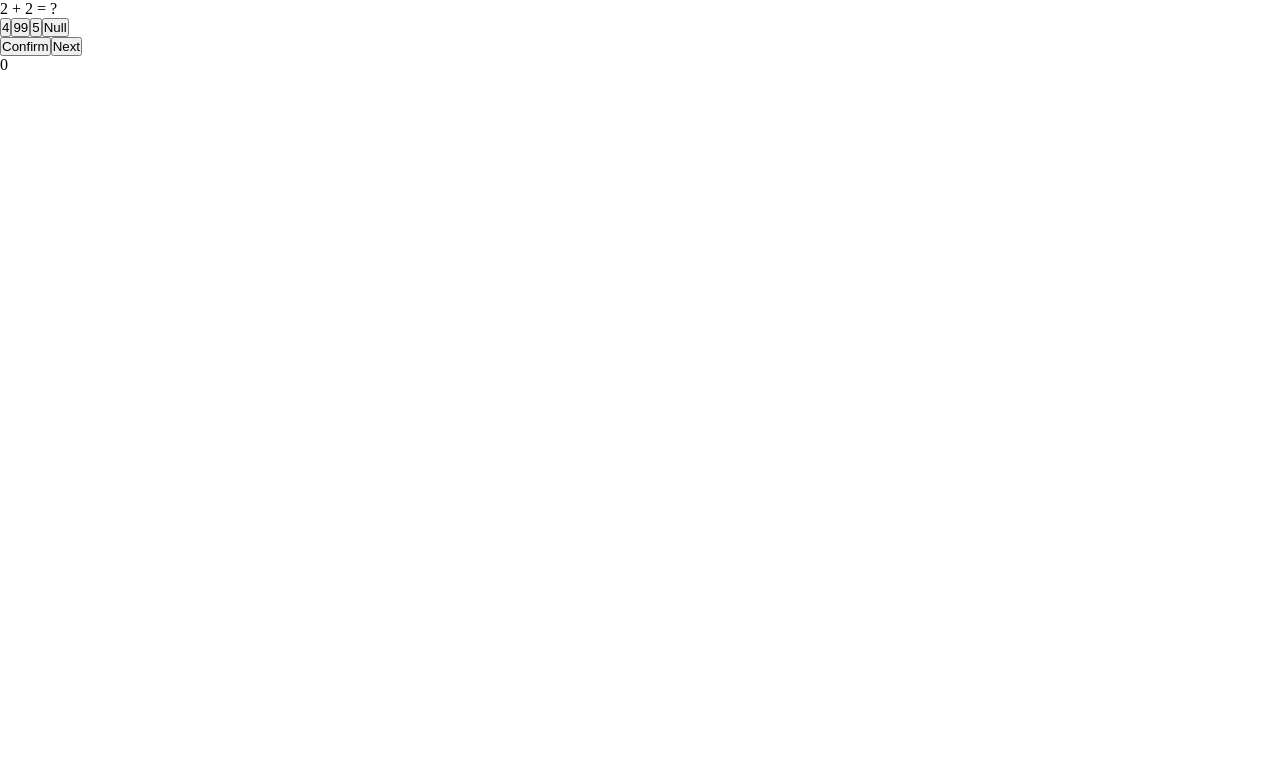
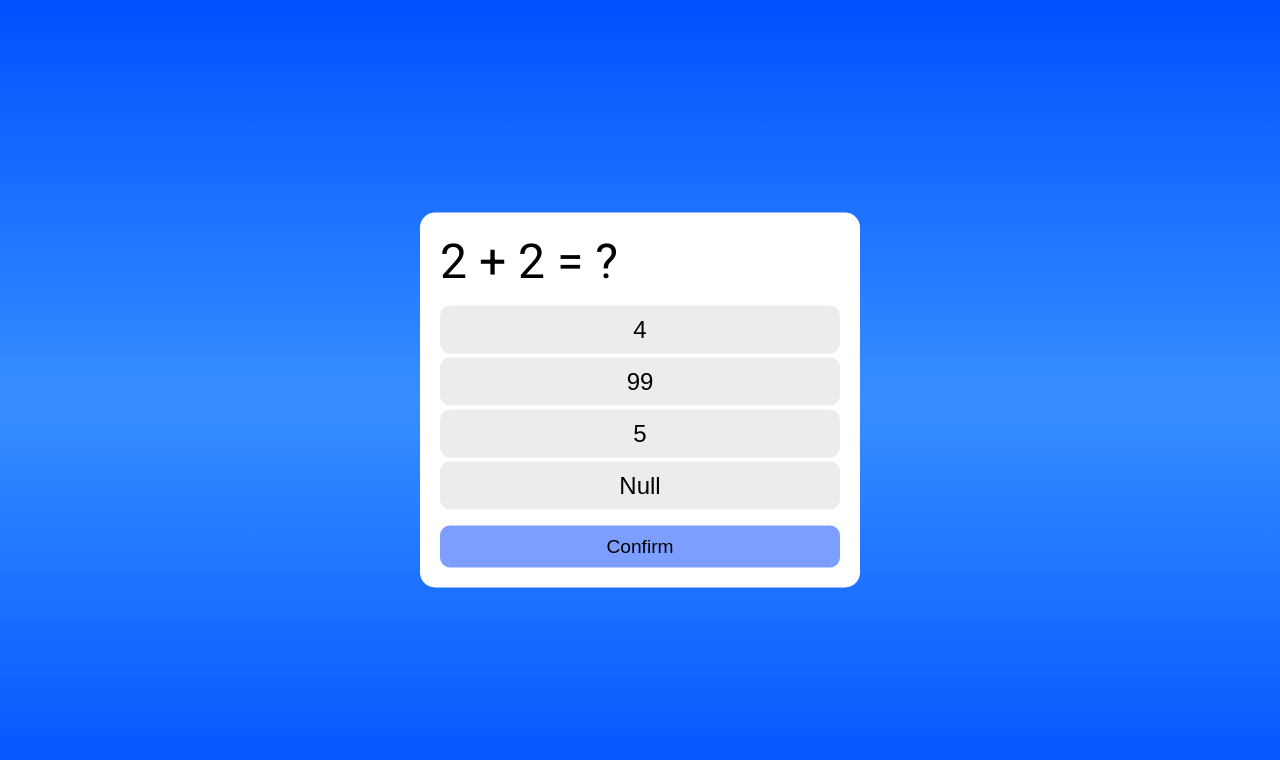
Before and after one commit to waldirbrazcode/quiz-app, a React (Vite) app: page / in a window 1280 px wide. Shown: the top 760 px of the page. Built offline with nearby package versions, Linux system fonts and the light colour scheme.

Commit message:
style added

```diff
--- a/index.html
+++ b/index.html
@@ -4,6 +4,9 @@
     <meta charset="UTF-8" />
     <meta name="viewport" content="width=device-width, initial-scale=1.0" />
     <title>Quiz</title>
+    <link rel="preconnect" href="https://fonts.googleapis.com">
+    <link rel="preconnect" href="https://fonts.gstatic.com" crossorigin>
+    <link href="https://fonts.googleapis.com/css2?family=Lato:ital,wght@0,100;0,300;0,400;0,700;0,900;1,100;1,300;1,400;1,700;1,900&family=Montserrat:ital,wght@0,100..900;1,100..900&family=Roboto:ital,wght@0,100..900;1,100..900&display=swap" rel="stylesheet">
   </head>
   <body>
     <div id="root"></div>
--- a/src/components/Quiz/Quiz.jsx
+++ b/src/components/Quiz/Quiz.jsx
@@ -51,7 +51,11 @@ const Quiz = () => {
           {questions[actualQuestion].options.map((item, index) => (
             <button
               onClick={() => setSelectedAnswer(index)}
-              className="answer-item"
+              className={
+                selectedAnswer === index
+                  ? "answer-item-selected"
+                  : "answer-item"
+              }
               key={item}
             >
               {item}
@@ -66,7 +70,6 @@ const Quiz = () => {
             Next
           </button>
         </div>
-        <p>{correctAnswers}</p>
       </div>
     </>
   );
--- a/src/components/Quiz/style.css
+++ b/src/components/Quiz/style.css
@@ -2,3 +2,69 @@
     margin: 0;
     padding: 0;
 }
+
+body {
+    height: 100vh;
+    background-image: linear-gradient(180deg, rgb(0, 81, 255), rgb(56, 142, 255) , rgb(0, 81, 255));
+}
+
+.container {
+    width: 400px;
+    position: absolute;
+    top: 50%;
+    left: 50%;
+    transform: translate(-50%, -50%);
+    background-color: white;
+    padding: 20px;
+    border-radius: 15px;
+    font-size: 3em;
+    font-family: "Roboto";
+}
+
+.question {
+    margin-bottom: 1rem;
+}
+
+.answers-container {
+    display: flex;
+    flex-direction: column;
+    margin-bottom: 1rem;
+    gap: 4px;
+}
+
+.answer-item {
+    font-size: 1.5rem;
+    background-color: rgb(236, 236, 236);
+    border-radius: 10px;
+    padding: 10px;
+    border: none;
+}
+
+.answer-item-selected {
+    font-size: 1.5rem;
+    background-color: rgb(236, 236, 236);
+    border-radius: 10px;
+    padding: 10px;
+    border: solid 2px rgb(0, 60, 255);
+}
+
+.action-btns {
+    display: flex;
+    flex-direction: column;
+}
+
+.action-btns button{
+    font-size: 1.2rem;
+    background-color: rgb(124, 159, 255);
+    border-radius: 10px;
+    padding: 10px;
+    border: none;
+}
+
+.confirm-none {
+    display: none;
+}
+
+.next {
+    display: none;
+}
```
